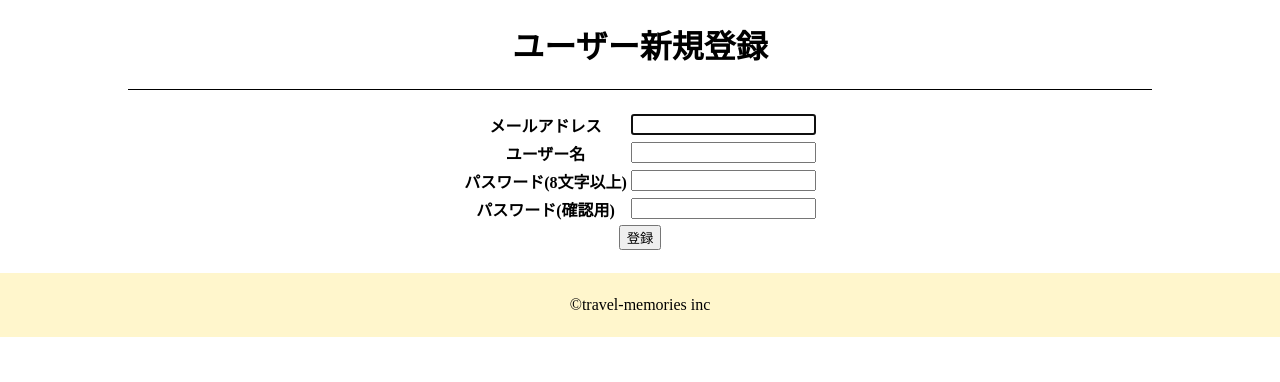
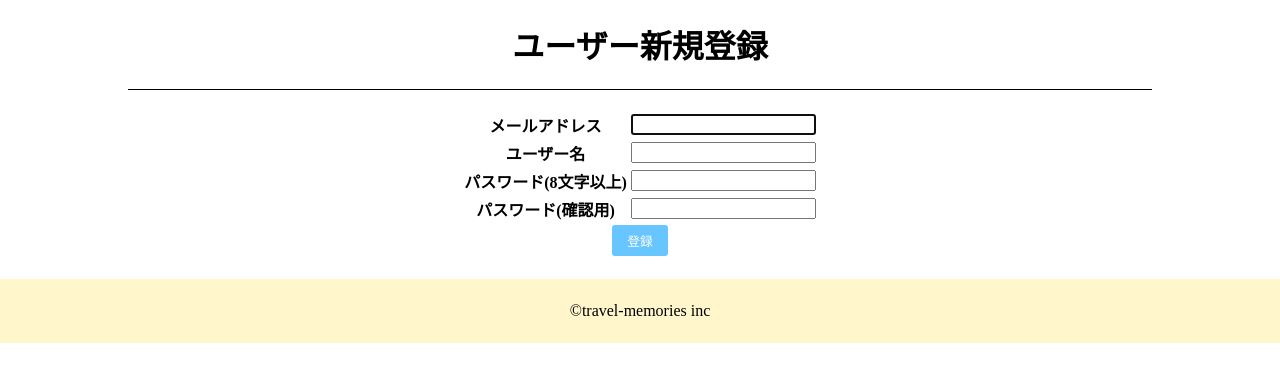
Before and after one commit to maeda-300/travel, a Django app: page /signup/ in a window 1280 px wide. Shown: the part 80-462 px from the top of the page. Run offline with Django 3.2, Linux system fonts and the light colour scheme.

Commit message:
signup.css登録ボタン変更

```diff
--- a/src/travel_app/static/css/users/signup.css
+++ b/src/travel_app/static/css/users/signup.css
@@ -14,6 +14,16 @@ table{
 }
 
 .submit-btn{
-
     text-align: center;
 }
+
+.submit-btn button{
+    display: inline-block;
+    padding: 0.3em 1em;
+    font-size: 0.8em;
+    text-decoration: none;
+    color: #fff;
+    border: solid 2px #67c5ff;
+    border-radius: 3px;
+    background-color: #67c5ff;
+}
```
Also changed, not shown: src/travel_app/templates/users/signup.html (+4 -6 lines).
